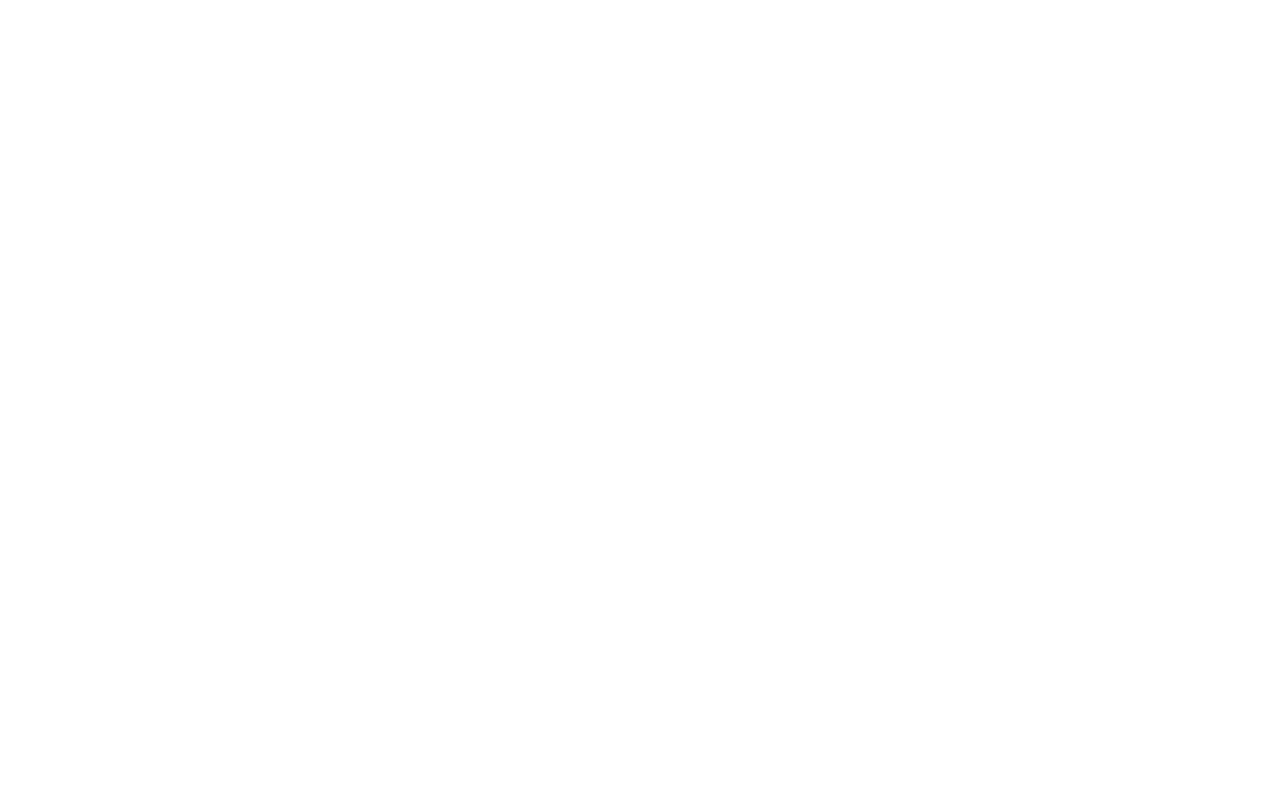
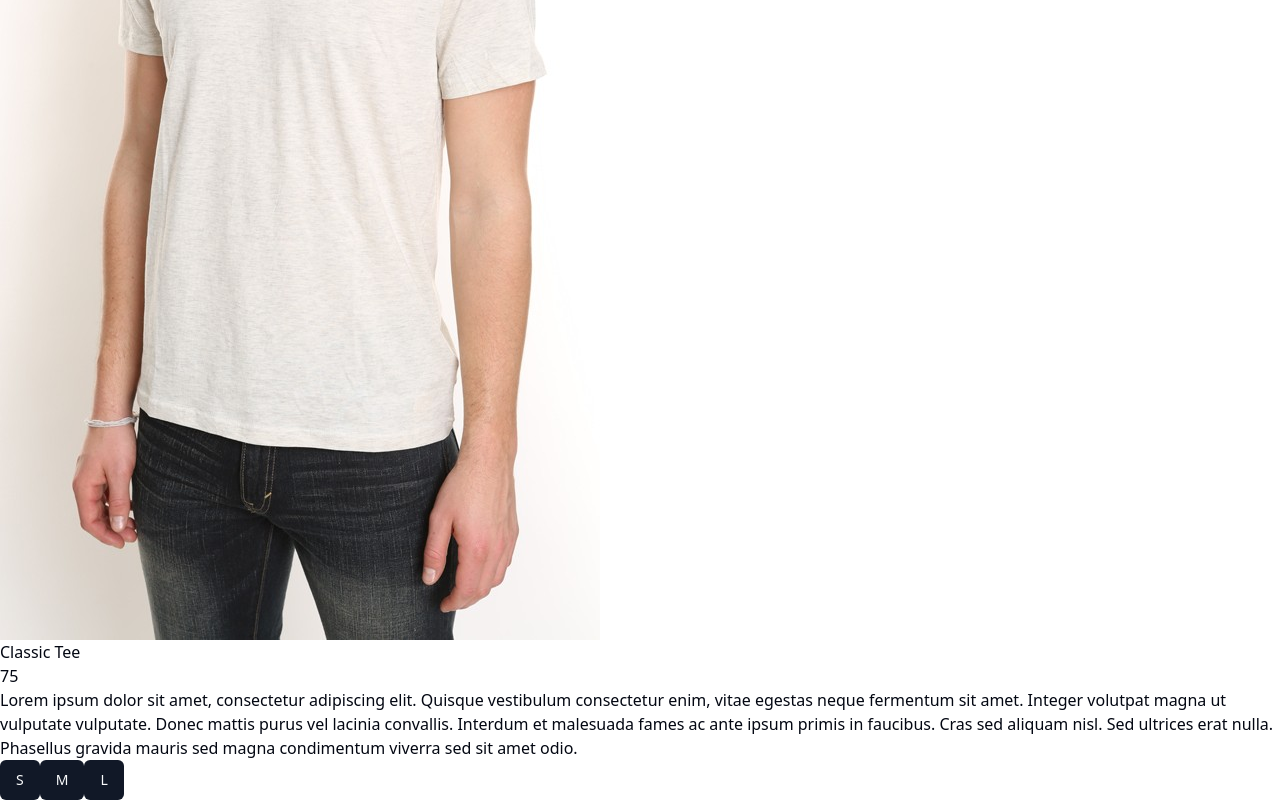
Before and after one commit to Devon-McGrath-github/moustache-rep, a React (Vite) app: page / in a window 1280 px wide. Shown: the part 292-1092 px from the top of the page. Before the commit the page ends 800 px from the top, so only its background shows below. Built offline with nearby package versions, Linux system fonts and the light colour scheme.

Commit message:
Basic project setup

```diff
--- /dev/null
+++ b/src/components/productPage.tsx
@@ -0,0 +1,24 @@
+import { Product } from '@/routes/root';
+import { Button } from './ui/button';
+
+export default function ProductPage({
+  title,
+  price,
+  description,
+  image,
+  sizes,
+}: Product) {
+  return (
+    <>
+      <div>
+        <img src={image} alt={'Image of ' + title} />
+        <h1>{title}</h1>
+        <h3>{price}</h3>
+        <p>{description}</p>
+        {sizes.map((e) => (
+          <Button>{e}</Button>
+        ))}
+      </div>
+    </>
+  );
+}
--- a/src/main.tsx
+++ b/src/main.tsx
@@ -4,16 +4,11 @@
 import './index.css';
 
 import Root from './routes/root.tsx';
-import Page2 from './routes/page2.tsx';
 
 const router = createBrowserRouter([
   {
     path: '/',
     element: <Root />,
-  },
-  {
-    path: 'page2',
-    element: <Page2 />,
   },
 ]);
 
--- a/src/routes/page2.tsx
+++ /dev/null
@@ -1,7 +0,0 @@
-export default function Page2() {
-  return (
-    <>
-      <h1>page 2 temp code</h1>
-    </>
-  );
-}
--- a/src/routes/root.tsx
+++ b/src/routes/root.tsx
@@ -1,10 +1,30 @@
 import { useState } from 'react';
 import viteLogo from '/vite.svg';
-import { Button } from '@/components/ui/button';
-import { Link } from 'react-router-dom';
+import { createContext } from 'react';
+import ProductPage from '@/components/productPage';
+import classicTeeImage from '@/assets/classic-tee.jpg';
+
+export interface Product {
+  id: number;
+  title: string;
+  price: number;
+  description: string;
+  image: string;
+  sizes: string[];
+}
+
+const classicTee: Product = {
+  id: 1,
+  title: 'Classic Tee',
+  price: 75.0,
+  description:
+    'Lorem ipsum dolor sit amet, consectetur adipiscing elit. Quisque vestibulum consectetur enim, vitae egestas neque fermentum sit amet. Integer volutpat magna ut vulputate vulputate. Donec mattis purus vel lacinia convallis. Interdum et malesuada fames ac ante ipsum primis in faucibus. Cras sed aliquam nisl. Sed ultrices erat nulla. Phasellus gravida mauris sed magna condimentum viverra sed sit amet odio.',
+  image: classicTeeImage,
+  sizes: ['S', 'M', 'L'],
+};
 
 export default function Root() {
-  const [count, setCount] = useState(0);
+  // const [count, setCount] = useState(0);
 
   return (
     <>
@@ -12,16 +32,14 @@
         <a href="https://vitejs.dev" target="_blank">
           <img src={viteLogo} className="logo" alt="Vite logo" />
         </a>
-
-        <Link to={`page2`}>
-          <Button>Page2</Button>
-        </Link>
       </div>
 
       <div className="card">
-        <Button onClick={() => setCount((count) => count + 1)}>
+        {/* <Button onClick={() => setCount((count) => count + 1)}>
           count is {count}
-        </Button>
+        </Button> */}
+
+        <ProductPage key={classicTee.id} {...classicTee} />
       </div>
     </>
   );
```
Also changed, not shown: src/assets/classic-tee.jpg (added).
